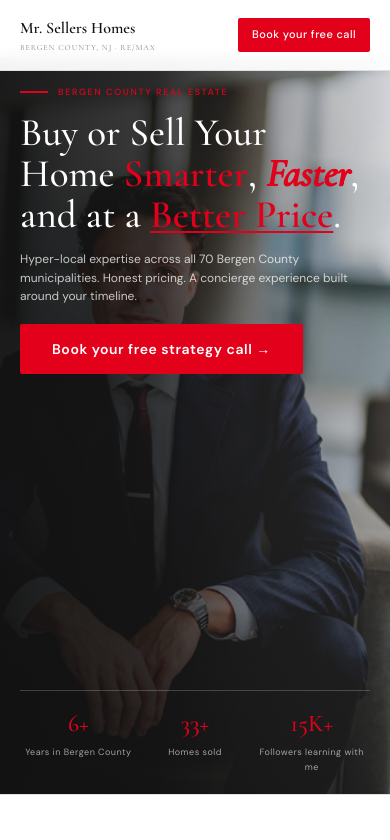
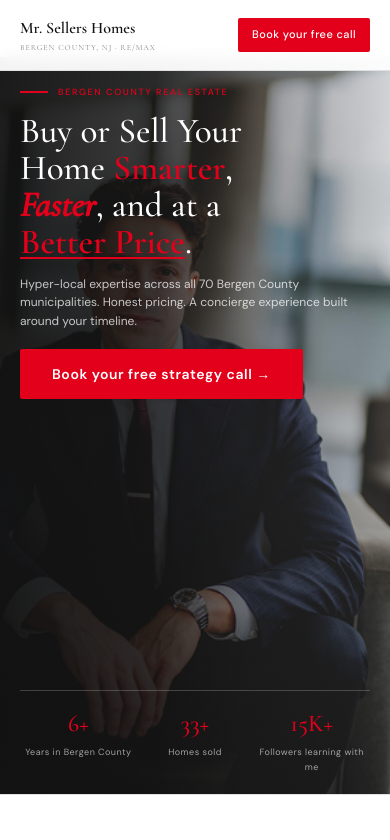
Before and after one commit to mrsellershomes/mrsellers-homes, a plain HTML site: page go.html in a window 390 px wide. Shown: the top 840 px of the page. Drawn offline with nearby package versions, Linux system fonts and the light colour scheme; a script that the page names is missing.

Commit message:
Use explicit mobile line breaks for consistent 4-line headline
- Added mobile-br class: hidden on desktop, displayed on mobile
- Forces exact line breaks: Buy or Sell Your / Home Smarter, / Faster, and at a / Better Price.
- Font size uses clamp(32px, 9vw, 42px) to scale within bounds
- Layout is now permanent regardless of browser rendering differences

Co-Authored-By: Claude Opus 4.6 (1M context) <noreply@anthropic.com>

```diff
--- a/go.html
+++ b/go.html
@@ -55,6 +55,7 @@
     }
 
     html { scroll-behavior: smooth; overflow-x: hidden; }
+    .mobile-br { display: none; }
     body { font-family: 'DM Sans', sans-serif; color: var(--black); background: var(--white); -webkit-font-smoothing: antialiased; line-height: 1.6; overflow-x: hidden; }
 
     /* NAV */
@@ -140,7 +141,8 @@
     .lp-stat-label { font-size: clamp(9px, 1vw, 11px); color: rgba(255,255,255,0.6); letter-spacing: 0.05em; margin-top: 2px; }
     @media (max-width: 900px) {
       .lp-hero-eyebrow { font-size: 9px; margin-bottom: 14px; padding-top: 12px; }
-      .lp-hero-headline { font-size: 10vw; margin-bottom: 14px; }
+      .lp-hero-headline { font-size: clamp(32px, 9vw, 42px); margin-bottom: 14px; }
+      .mobile-br { display: block; }
       .lp-hero-sub { font-size: 12px; line-height: 1.55; margin-bottom: 18px; }
       .lp-hero-cta { align-self: center; padding: 14px 32px; font-size: 14px; font-weight: 600; white-space: nowrap; }
       .lp-hero-stats { margin-top: auto; padding-top: 14px; padding-bottom: 8px; justify-content: space-around; gap: 0; text-align: center; }
@@ -313,9 +315,7 @@
       <div class="lp-hero-top">
         <div class="lp-hero-eyebrow">Bergen County Real Estate</div>
         <h1 class="lp-hero-headline">
-          Buy or Sell Your Home
-          <span class="kw-smarter">Smarter</span>, <span class="kw-faster">Faster</span>,
-          and at a <span class="kw-better">Better Price</span>.
+          Buy or Sell Your<br class="mobile-br"> Home <span class="kw-smarter">Smarter</span>,<br class="mobile-br"> <span class="kw-faster">Faster</span>, and at a<br class="mobile-br"> <span class="kw-better">Better Price</span>.
         </h1>
         <p class="lp-hero-sub">
           Hyper-local expertise across all 70 Bergen County municipalities.
```
